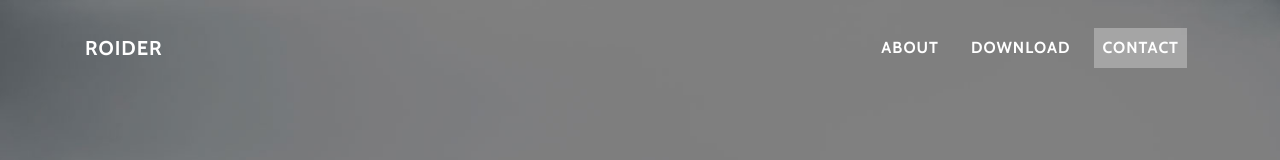
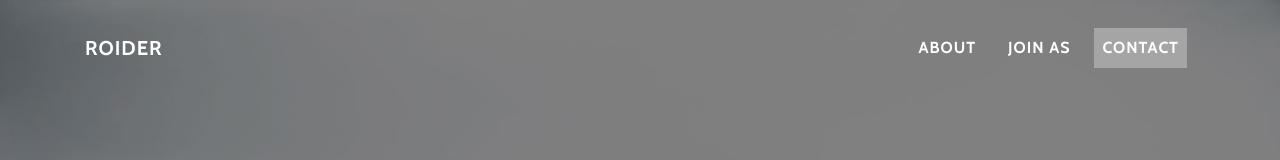
Before and after one commit to toufune/Roider-Offical.github.io, a plain HTML site: page index.html in a window 1280 px wide. Shown: the top 160 px of the page. Drawn offline with nearby package versions, Linux system fonts and the light colour scheme.

Commit message:
Update index.html

```diff
--- a/index.html
+++ b/index.html
@@ -18,7 +18,7 @@
             <div class="collapse navbar-collapse" id="navbarResponsive">
                 <ul class="nav navbar-nav ml-auto">
                     <li class="nav-item nav-link js-scroll-trigger" role="presentation"><a class="nav-link active js-scroll-trigger" href="#about">About</a></li>
-                    <li class="nav-item nav-link js-scroll-trigger" role="presentation"><a class="nav-link js-scroll-trigger" href="#join as">download</a></li>
+                    <li class="nav-item nav-link js-scroll-trigger" role="presentation"><a class="nav-link js-scroll-trigger" href="#download">join as</a></li>
                     <li class="nav-item nav-link js-scroll-trigger" role="presentation"><a class="nav-link js-scroll-trigger" href="#contact">contact</a></li>
                 </ul>
             </div>
```
